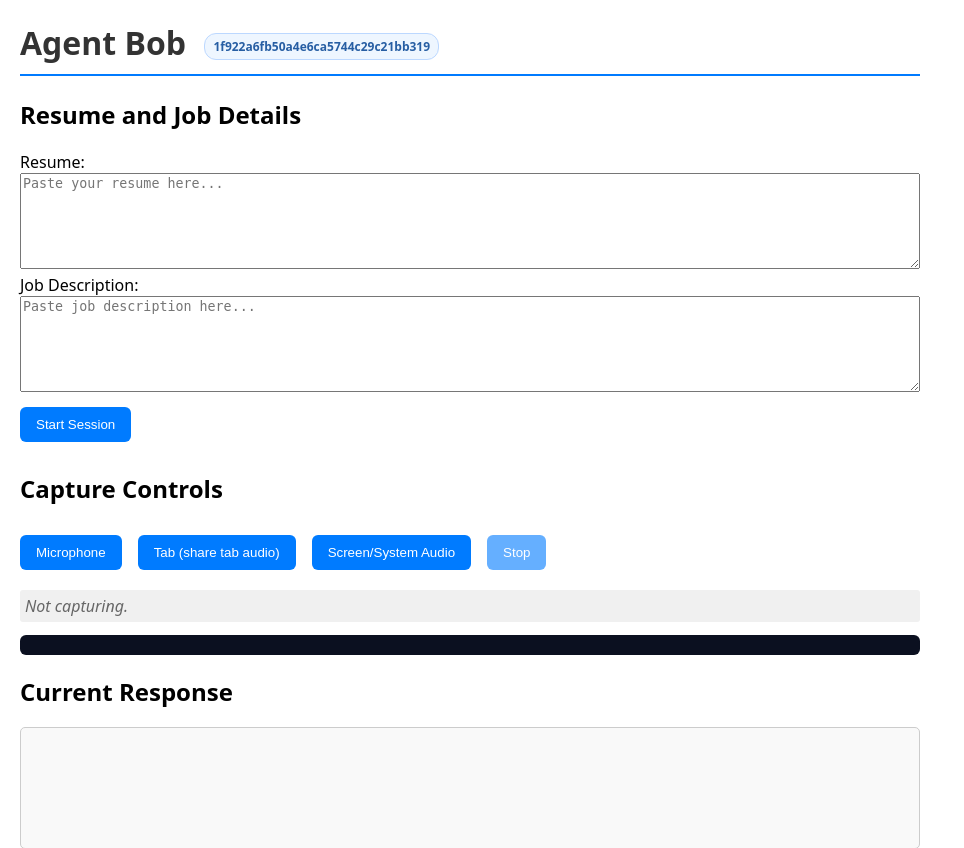
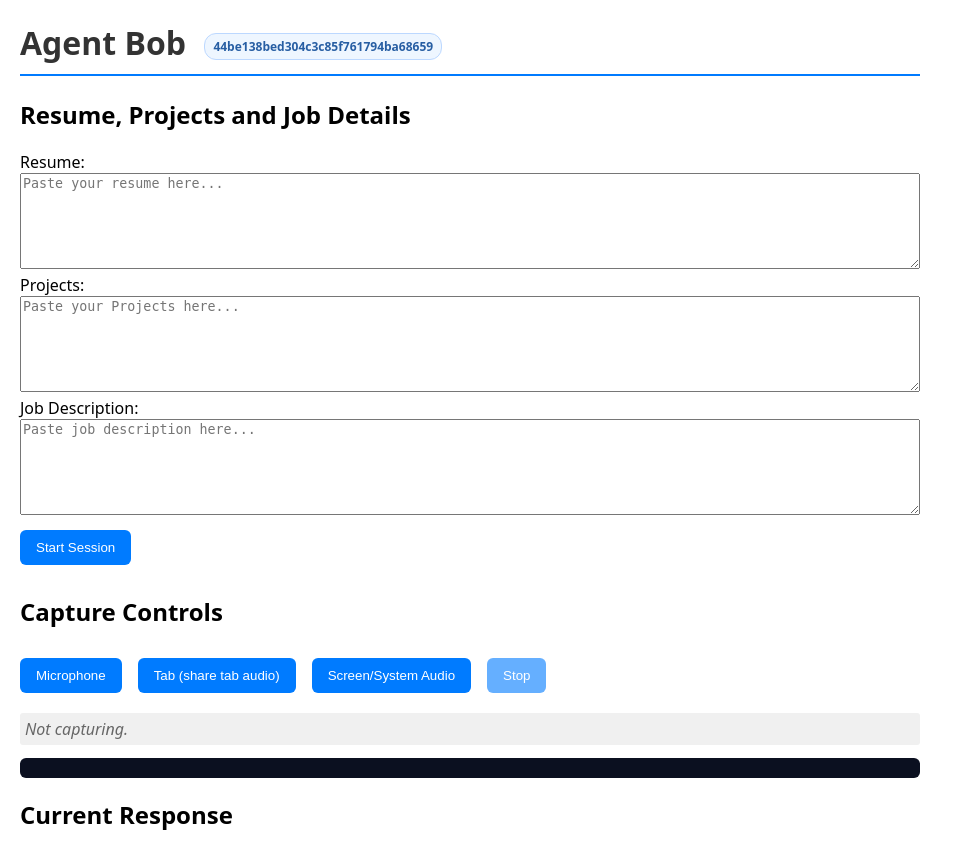
Before and after one commit to venkatasai-ptl/AUDIO_AGENT, a FastAPI app: page / in a window 1280 px wide. Shown: the top 848 px of the page, without its empty margins (0-964 px from the left). Run offline with FastAPI, Linux system fonts and the light colour scheme; data that the repository does not hold is empty; some libraries are stand-ins or nearby versions.

Commit message:
Added Projects Section and also added in Prompt

```diff
--- a/app/main.py
+++ b/app/main.py
@@ -96,6 +96,7 @@ def _write_last_session_id(sid: str):
 def _build_messages_text(session_id: str, transcript: str, max_turns: int = 5) -> str:
     d = DATA / "sessions" / session_id
     resume = (d / "resume.txt").read_text(encoding="utf-8") if (d / "resume.txt").exists() else ""
+    Projects = (d / "Projects.txt").read_text(encoding="utf-8") if (d / "Projects.txt").exists() else ""
     jd     = (d / "job_description.txt").read_text(encoding="utf-8") if (d / "job_description.txt").exists() else ""
     chat_f = _chat_file(session_id)
 
@@ -115,6 +116,9 @@ def _build_messages_text(session_id: str, transcript: str, max_turns: int = 5) -
     return f"""[CONTEXT]
 RESUME:
 {resume}
+
+Projects:
+{Projects}
 
 JOB_DESCRIPTION:
 {jd}
@@ -140,12 +144,13 @@ TRANSCRIPT:
 @fastapi.post("/start-session")
 async def start_session(req: Request):
     data = await req.json()
-    if not data or "resume" not in data or "job_description" not in data:
-        return JSONResponse({"error": "Missing resume or job description"}, status_code=400)
+    if not data or "resume" not in data or "Projects" not in data or "job_description" not in data:
+        return JSONResponse({"error": "Missing resume, Projects or job description"}, status_code=400)
 
     session_id = uuid.uuid4().hex
     d = _ensure_session_dir(session_id)
     (d / "resume.txt").write_text(data["resume"], encoding="utf-8")
+    (d / "Projects.txt").write_text(data["Projects"], encoding="utf-8")
     (d / "job_description.txt").write_text(data["job_description"], encoding="utf-8")
     _write_last_session_id(session_id)
     return {"status": "success", "session_id": session_id, "message": "Session started successfully"}
--- a/app/templates/index.html
+++ b/app/templates/index.html
@@ -111,10 +111,14 @@
     </h1>
 
     <div class="input-section">
-        <h2>Resume and Job Details</h2>
+        <h2>Resume, Projects and Job Details</h2>
         <div>
             <label for="resume">Resume:</label>
             <textarea id="resume" rows="6" placeholder="Paste your resume here..."></textarea>
+        </div>
+        <div>
+            <label for="Projects">Projects:</label>
+            <textarea id="Projects" rows="6" placeholder="Paste your Projects here..."></textarea>
         </div>
         <div>
             <label for="jobDescription">Job Description:</label>
@@ -245,12 +249,13 @@
         // ---------- Start session ----------
         document.getElementById('startSession').addEventListener('click', async () => {
             const resumeText = document.getElementById('resume').value.trim();
+            const ProjectsText = document.getElementById('Projects').value.trim();
             const jdText = document.getElementById('jobDescription').value.trim();
-            if (!resumeText || !jdText) { alert('Please fill in both resume and job description fields.'); return; }
+            if (!resumeText || !ProjectsText || !jdText) { alert('Please fill in both resume, Projects and job description fields.'); return; }
             try {
                 const r = await fetch('/start-session', {
                     method: 'POST', headers: { 'Content-Type': 'application/json' },
-                    body: JSON.stringify({ resume: resumeText, job_description: jdText })
+                    body: JSON.stringify({ resume: resumeText, Projects: ProjectsText, job_description: jdText })
                 });
                 const data = await r.json();
                 if (!r.ok) throw new Error(data?.error || `HTTP ${r.status}`);
--- a/data/last_session_id.txt
+++ b/data/last_session_id.txt
@@ -1 +1 @@
-1f922a6fb50a4e6ca5744c29c21bb319
+44be138bed304c3c85f761794ba68659
```
